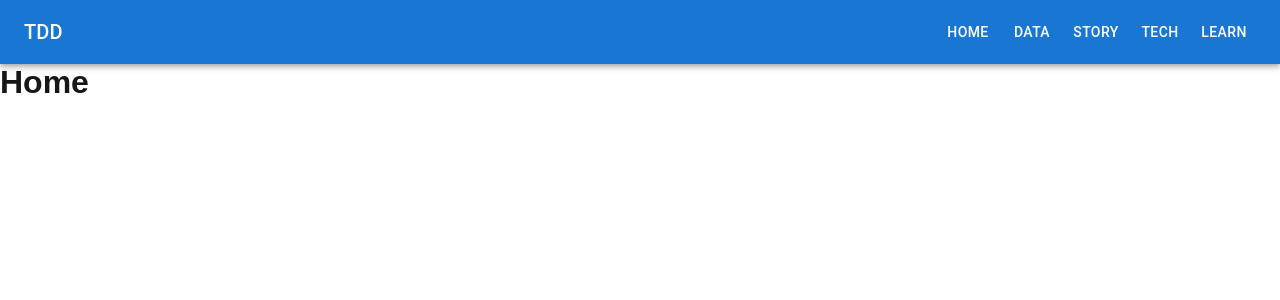
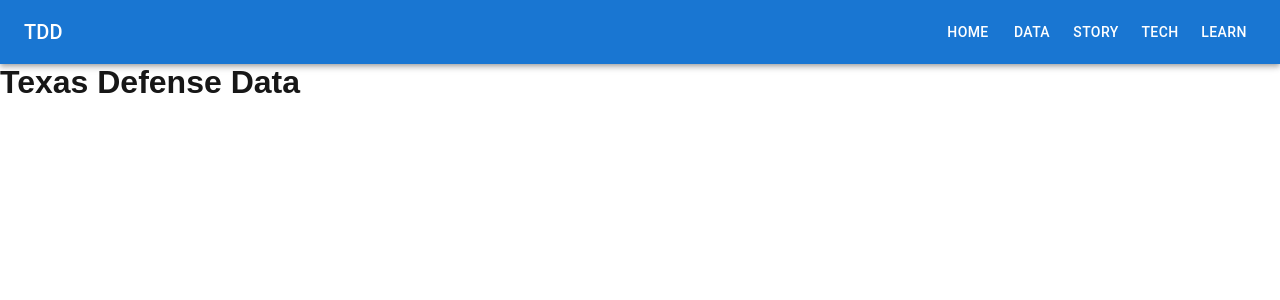
Before and after one commit to open-austin/ids-frontend-v2, a Next.js app: page / in a window 1280 px wide. Shown: the top 300 px of the page. Built offline with nearby package versions, Linux system fonts and the light colour scheme.

Commit message:
add empty section

```diff
--- /dev/null
+++ b/src/app/components/section/splash.tsx
@@ -0,0 +1,3 @@
+export const Splash = () => {
+  return <h1>Texas Defense Data</h1>
+}
--- a/src/app/page.tsx
+++ b/src/app/page.tsx
@@ -1,9 +1,10 @@
 import Image from 'next/image'
+import { Splash } from './components/section/splash'
 
 export default function Home() {
   return (
     <main>
-      <h1> Home </h1>
+      <Splash />
     </main>
   )
 }
```
